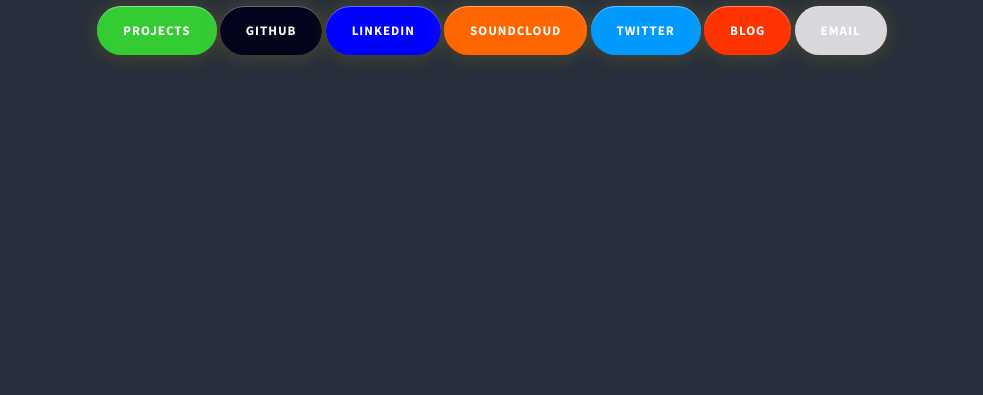
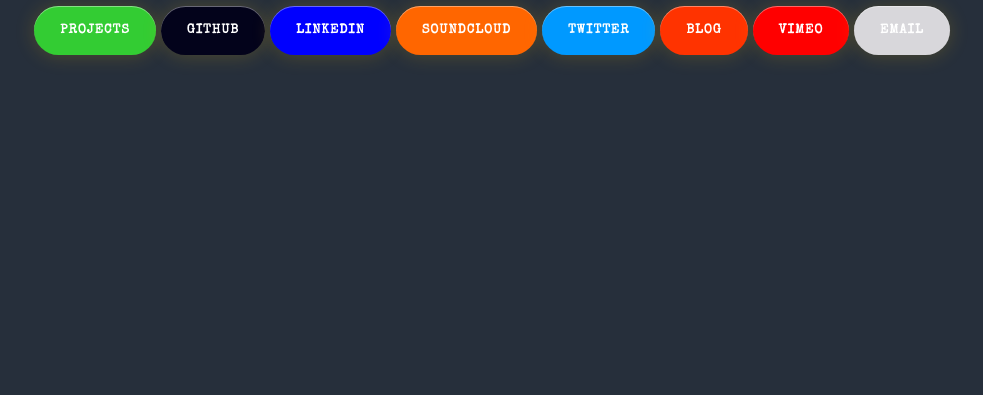
Before and after one commit to marcwright/portfolio, a plain HTML site: page index.html in a window 1280 px wide. Shown: the part 405-800 px from the top of the page, without its empty margins (148-1131 px from the left). Drawn offline with nearby package versions, Linux system fonts and the light colour scheme.

Commit message:
added goole font

```diff
--- a/css/style.css
+++ b/css/style.css
@@ -13,7 +13,7 @@
 
 body {
   font-size: 1.6rem;
-  font-family: "Source Sans Pro", sans-serif;
+  font-family: "Special Elite", sans-serif;
   color: #0f1926;
   background-color: #ebebeb;
 }
--- a/index.html
+++ b/index.html
@@ -5,6 +5,7 @@
 	<meta name="viewport" content="width=device-width, initial-scale=1">
 
 	<link href='https://fonts.googleapis.com/css?family=Source+Sans+Pro:400,300,700,400italic' rel='stylesheet' type='text/css'>
+	<link href='https://fonts.googleapis.com/css?family=Special+Elite' rel='stylesheet' type='text/css'>
 
 	<link rel="stylesheet" href="css/reset.css"> <!-- CSS reset -->
 	<link rel="stylesheet" href="css/style.css"> <!-- Resource style -->
@@ -22,6 +23,7 @@
 			<a href="https://soundcloud.com/marcwright" style="background-color: #ff6600" target="blank" class='cd-btn'>Soundcloud</a>
 			<a href="https://twitter.com/m4rcw" style="background-color: #0099ff" target="blank" class='cd-btn'>Twitter</a>
 			<a href="https://marcwrightmusic.wordpress.com/" style="background-color: #ff3300" target="blank" class='cd-btn'>Blog</a>
+			<a href="https://marcwrightmusic.wordpress.com/" style="background-color: red" target="blank" class='cd-btn'>Vimeo</a>
 			<a href="mailto:marc.wright@gmail.com?Subject=Hello from marcwright.com" style="background-color: #d8d7db" target="_top" class='cd-btn'>Email</a>
 			<ul class="nav navbar-nav">
 			<!-- <div id="icons">
```
